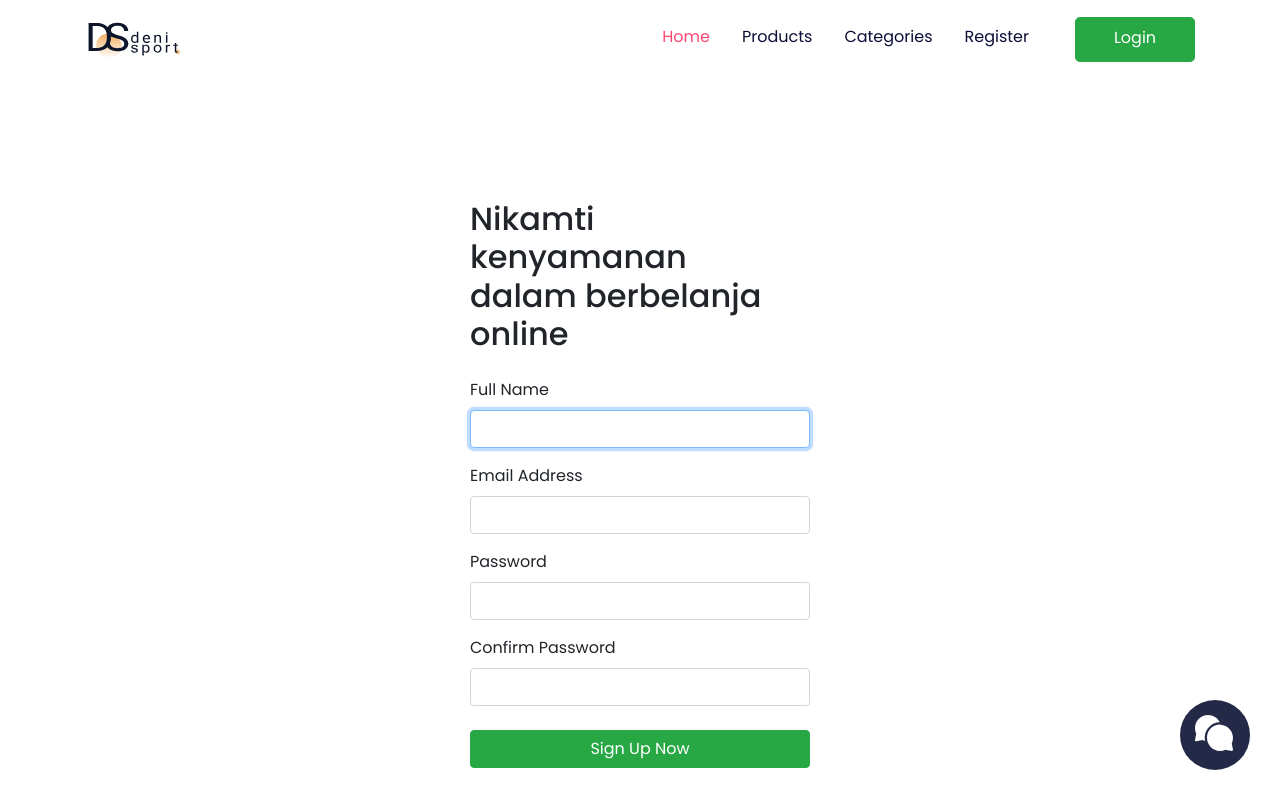
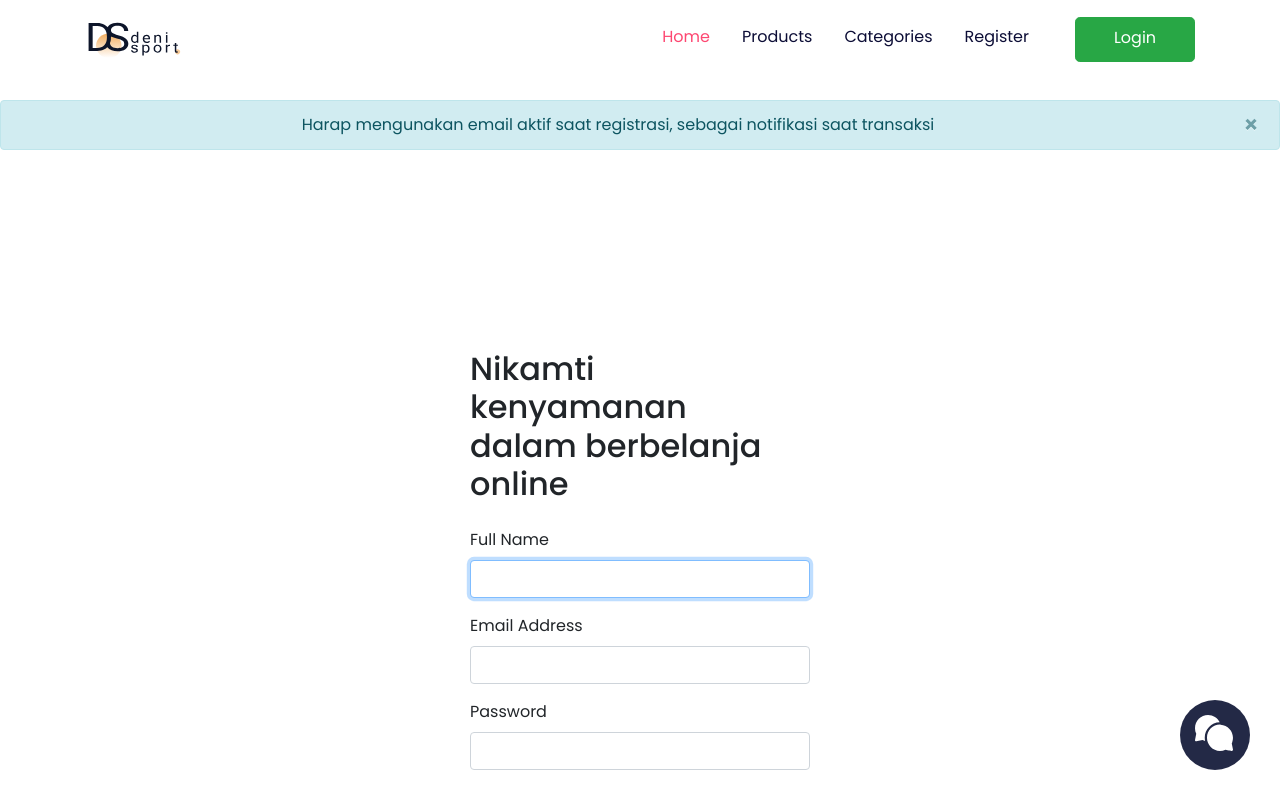
Before and after one commit to wawanneutron/fronted-skripsi-vue, a Vue app: page /register in a window 1280 px wide. Shown: the top 788 px of the page. Built offline with nearby package versions, Linux system fonts and the light colour scheme.

Commit message:
alert register

```diff
--- a/src/views/auth/Login.vue
+++ b/src/views/auth/Login.vue
@@ -1,6 +1,5 @@
 <template>
   <!--page-login -->
-  <Navbar></Navbar>
   <div class="page-content page-auth">
     <section class="section-store-auth" data-aos="fade-up">
       <div class="container">
--- a/src/views/auth/Register.vue
+++ b/src/views/auth/Register.vue
@@ -1,5 +1,24 @@
 <template>
   <!--page-login -->
+  <div class="alert-auth" style="margin-top: 100px">
+    <div
+      class="alert alert-info alert-dismissible text-center fade show"
+      role="alert"
+    >
+      <span
+        >Harap mengunakan email aktif saat registrasi, sebagai notifikasi saat
+        transaksi</span
+      >
+      <button
+        type="button"
+        class="close"
+        data-dismiss="alert"
+        aria-label="Close"
+      >
+        <span aria-hidden="true">&times;</span>
+      </button>
+    </div>
+  </div>
   <div class="page-content page-auth" id="register">
     <section class="section-store-auth" data-aos="fade-up">
       <div class="container">
```
